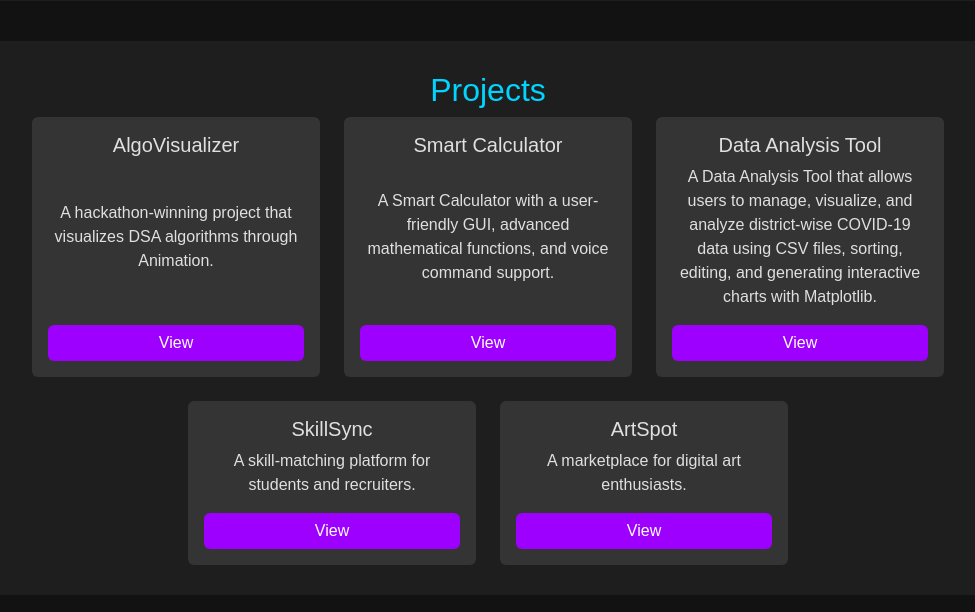
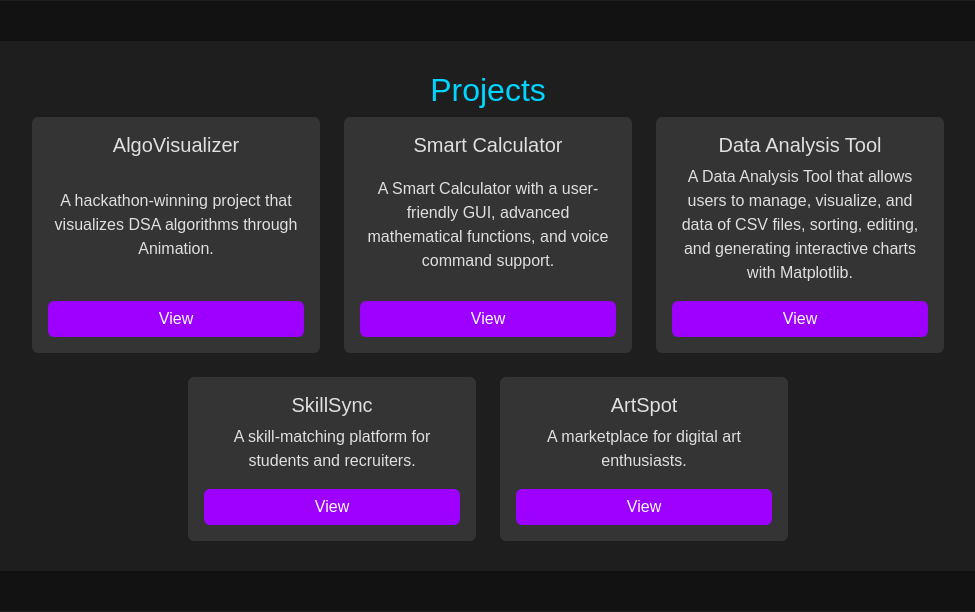
Before and after one commit to kaustubhsenwrks/My-Portfolio, a Flask app: page / in a window 1280 px wide. Shown: the part 1195-1807 px from the top of the page, without its empty margins (152-1127 px from the left). Run offline with Flask 3, Linux system fonts and the light colour scheme; some libraries are stand-ins or nearby versions; some web fonts are replaced.

Commit message:
Update index.html

```diff
--- a/templates/index.html
+++ b/templates/index.html
@@ -104,8 +104,8 @@
             <div class="card p-3" style="width: 18rem;">
                 <h5 class="card-title">Data Analysis Tool</h5>
                 <p class="card-text">A Data Analysis Tool that allows users to manage, visualize,
-                    and analyze district-wise COVID-19 data using CSV files, sorting, editing, and generating interactive charts with Matplotlib.</p>
-                <a href="https://algovisualizer.pythonanywhere.com/" class="btn btn-primary">View</a>
+                    and data of CSV files, sorting, editing, and generating interactive charts with Matplotlib.</p>
+                <a href="https://github.com/Kaustubh207/Data-Analysis-Tool" class="btn btn-primary">View</a>
             </div>
             <div class="card p-3" style="width: 18rem;">
                 <h5 class="card-title">SkillSync</h5>
```
